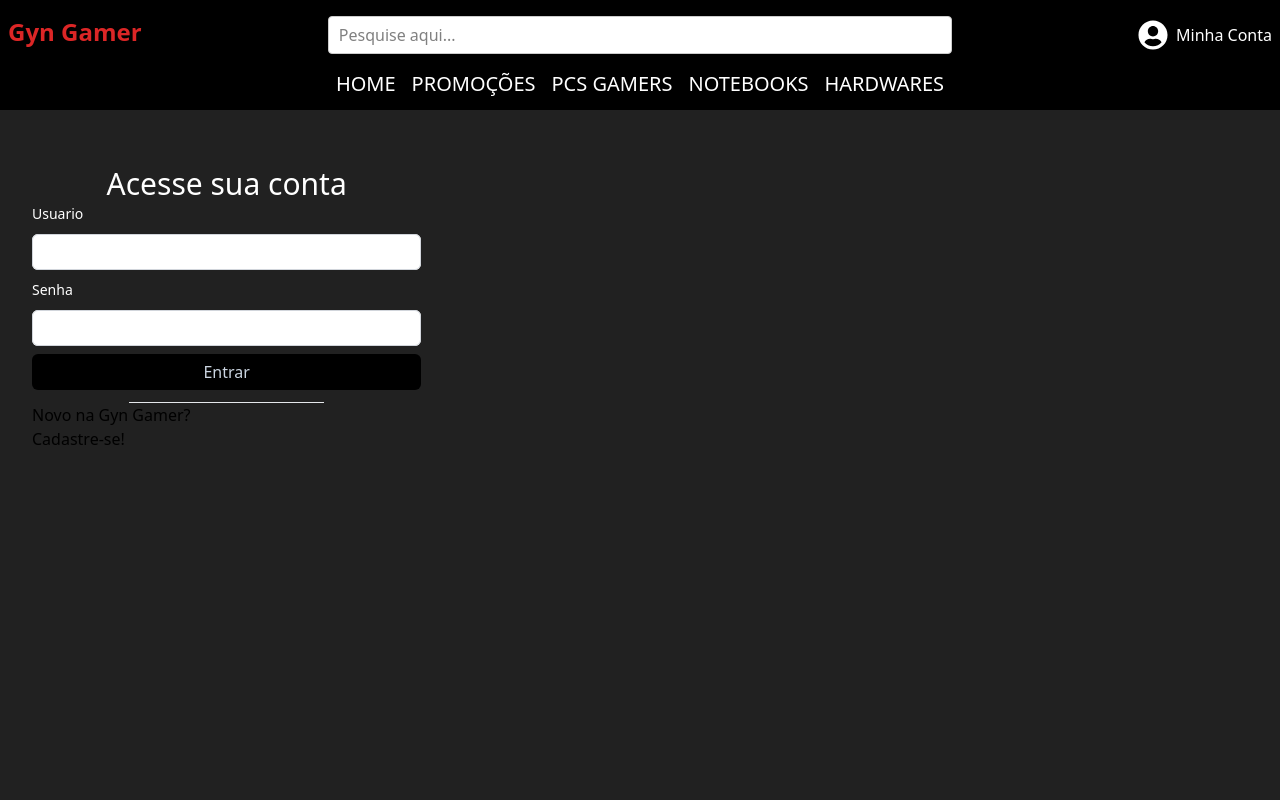
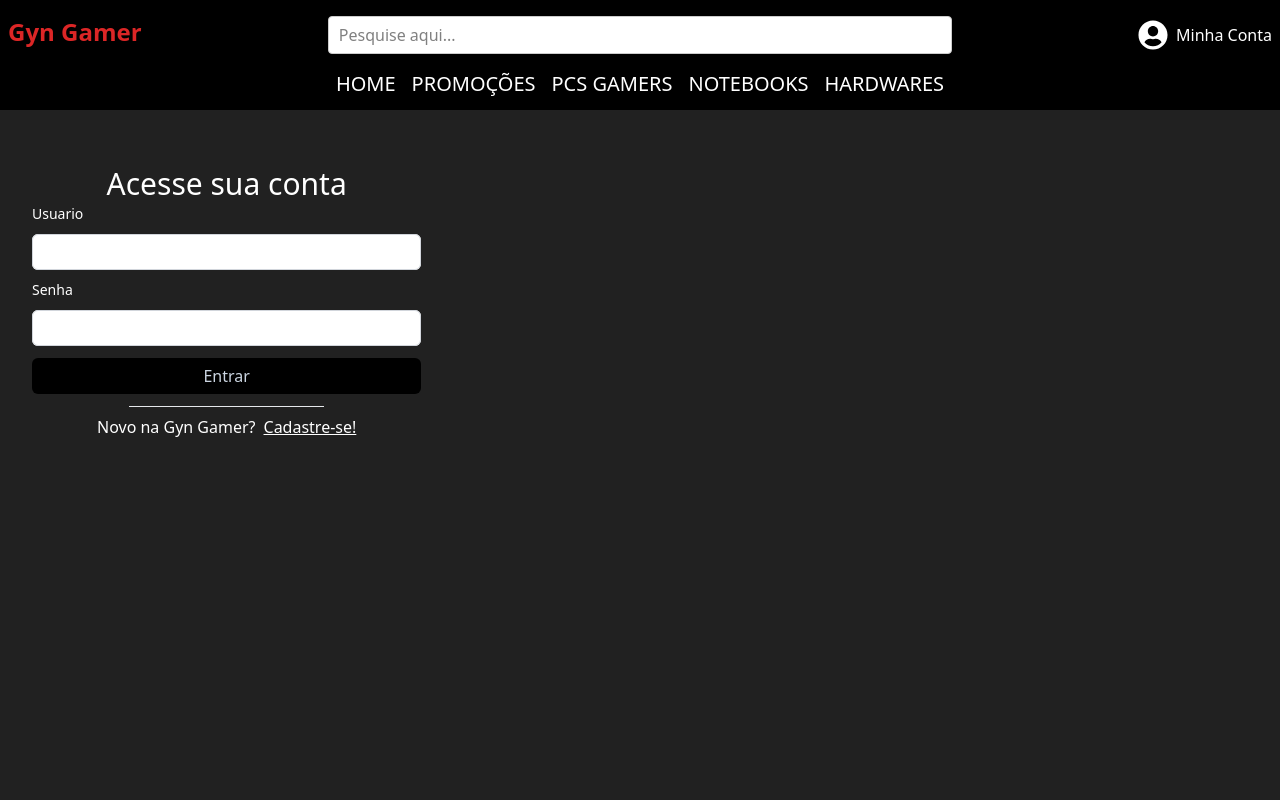
Before and after one commit to Rein4ldoAlv3s/gyn-gamer, a React (Vite) app: page /minha-conta in a window 1280 px wide. Shown: the top 800 px of the page. Built offline with nearby package versions, Linux system fonts and the light colour scheme.

Commit message:
form teste

```diff
--- a/src/components/MinhaConta.tsx
+++ b/src/components/MinhaConta.tsx
@@ -30,13 +30,15 @@ const MinhaConta = () => {
                             className="block w-full rounded-md bg-white px-3 py-1.5 text-base text-gray-900 outline outline-1 -outline-offset-1 outline-gray-300 placeholder:text-gray-400 focus:outline focus:outline-2 focus:-outline-offset-2 focus:outline-indigo-600 sm:text-sm/6"
                         />
                     </div>
-                    <div className='mt-2'>
+                    <div className='mt-3'>
                         <button className='bg-black rounded-md text-slate-300 px-3 py-1.5 w-full'>Entrar</button>
                     </div>
 
                     <hr className='mt-3 w-1/2 m-auto' />
-                    <h2>Novo na Gyn Gamer?</h2>
-                    <a href="">Cadastre-se!</a>
+                    <div className='flex justify-center mt-2'>
+                        <h2 className='text-customWhite mr-2'>Novo na Gyn Gamer?</h2>
+                        <a className='text-customWhite underline' href="">Cadastre-se!</a>
+                    </div>
                 </div>
             </div>
         </div>
```
